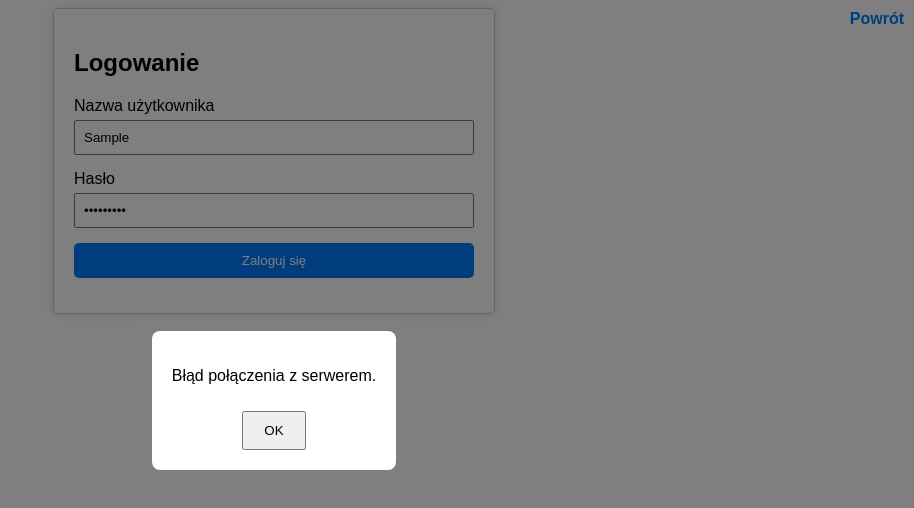
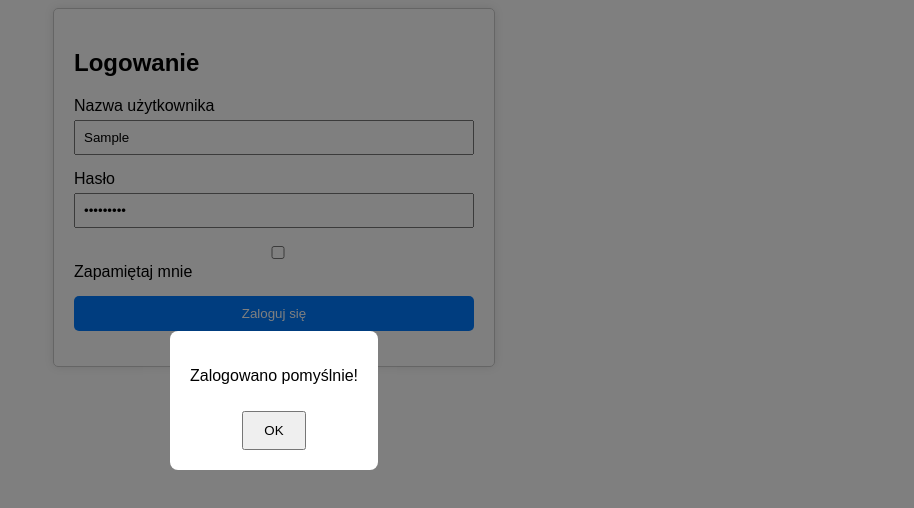
Before and after one commit to NiePolecom/PPZ, a website: page strona/public/logowanie.html in a window 1280 px wide. Both pictures are taken after typing "Sample", "Sample123" into the empty fields and a click on the button "Zaloguj się". Shown: the whole page, without its empty margins (366-1280 px from the left). Drawn offline with Linux system fonts and the light colour scheme; no server answers.

Commit message:
logowanie i rejestracja- dodanie guzika zapamietaj

```diff
--- a/strona/package.json
+++ b/strona/package.json
@@ -14,6 +14,7 @@
     "body-parser": "^1.20.3",
     "cors": "^2.8.5",
     "express": "^4.21.2",
+    "express-session": "^1.18.1",
     "oracledb": "^6.8.0"
   }
 }
--- a/strona/public/logowanie.html
+++ b/strona/public/logowanie.html
@@ -5,32 +5,7 @@
     <meta name="viewport" content="width=device-width, initial-scale=1.0">
     <title>Logowanie</title>
     <style>
-        .popup-overlay {
-            position: fixed;
-            top: 0;
-            left: 0;
-            width: 100%;
-            height: 100%;
-            background-color: rgba(0, 0, 0, 0.5);
-            display: flex;
-            justify-content: center;
-            align-items: center;
-            z-index: 9999;
-        }
-
-        .popup-content {
-            background-color: white;
-            padding: 20px;
-            border-radius: 8px;
-            text-align: center;
-        }
-
-        #closePopup {
-            padding: 10px 20px;
-            margin-top: 10px;
-            cursor: pointer;
-        }
-
+        /* Stylizacja formularza (jak wcześniej) */
         body {
             font-family: Arial, sans-serif;
         }
@@ -41,16 +16,6 @@
             border: 1px solid #ccc;
             border-radius: 5px;
             box-shadow: 0 0 10px rgba(0, 0, 0, 0.1);
-        }
-        .back-button {
-            position: absolute;
-            top: 10px;
-            right: 10px;
-        }
-        .back-button a {
-            text-decoration: none;
-            color: #007BFF;
-            font-weight: bold;
         }
         .form-group {
             margin-bottom: 15px;
@@ -76,16 +41,36 @@
         .form-group button:hover {
             background-color: #0056b3;
         }
+        /* Popup style */
+        .popup-overlay {
+            position: fixed;
+            top: 0;
+            left: 0;
+            width: 100%;
+            height: 100%;
+            background-color: rgba(0, 0, 0, 0.5);
+            display: flex;
+            justify-content: center;
+            align-items: center;
+            z-index: 9999;
+        }
+        .popup-content {
+            background-color: white;
+            padding: 20px;
+            border-radius: 8px;
+            text-align: center;
+        }
+        #closePopup {
+            padding: 10px 20px;
+            margin-top: 10px;
+            cursor: pointer;
+        }
     </style>
 </head>
 <body>
-    <div class="back-button">
-        <a href="index.html">Powrót</a>
-    </div>
     <div class="container">
         <h2>Logowanie</h2>
-        <!-- Formularz wyśle dane do serwera Node.js -->
-        <form id="loginForm" method="POST" action="/login">
+        <form id="loginForm">
             <div class="form-group">
                 <label for="login">Nazwa użytkownika</label>
                 <input type="text" id="login" name="login" required>
@@ -95,10 +80,66 @@
                 <input type="password" id="haslo" name="haslo" required>
             </div>
             <div class="form-group">
+                <label>
+                    <input type="checkbox" id="rememberMe"> Zapamiętaj mnie
+                </label>
+            </div>
+            <div class="form-group">
                 <button type="submit">Zaloguj się</button>
             </div>
         </form>
     </div>
-    <script defer src="logowanie.js"></script>
+
+    <script>
+        document.addEventListener("DOMContentLoaded", function () {
+            const form = document.getElementById("loginForm");
+            const loginInput = document.getElementById("login");
+            const rememberMeCheckbox = document.getElementById("rememberMe");
+
+            // Sprawdzenie, czy dane są zapisane w localStorage
+            if (localStorage.getItem("login")) {
+                loginInput.value = localStorage.getItem("login");
+                rememberMeCheckbox.checked = true;
+            }
+
+            form.addEventListener("submit", function (event) {
+                event.preventDefault(); // Zatrzymanie domyślnej akcji formularza
+
+                const login = loginInput.value.trim();
+                const haslo = document.getElementById("haslo").value.trim();
+
+                if (rememberMeCheckbox.checked) {
+                    localStorage.setItem("login", login);  // Zapisywanie loginu w localStorage
+                } else {
+                    localStorage.removeItem("login");  // Usuwanie loginu z localStorage, jeśli checkbox jest niezaznaczony
+                }
+
+                // Symulowanie logowania
+                showPopup("Zalogowano pomyślnie!", function () {
+                    // Przekierowanie na stronę po zalogowaniu
+                    window.location.href = "index.html";
+                });
+            });
+
+            // Funkcja do wyświetlania popupu
+            function showPopup(message, callback) {
+                let popup = document.createElement("div");
+                popup.innerHTML = `
+                    <div class="popup-overlay">
+                        <div class="popup-content">
+                            <p>${message}</p>
+                            <button id="closePopup">OK</button>
+                        </div>
+                    </div>
+                `;
+                document.body.appendChild(popup);
+
+                document.getElementById("closePopup").addEventListener("click", function () {
+                    popup.remove();
+                    if (callback) callback();
+                });
+            }
+        });
+    </script>
 </body>
 </html>
```
Also changed, not shown: 1 other file.
